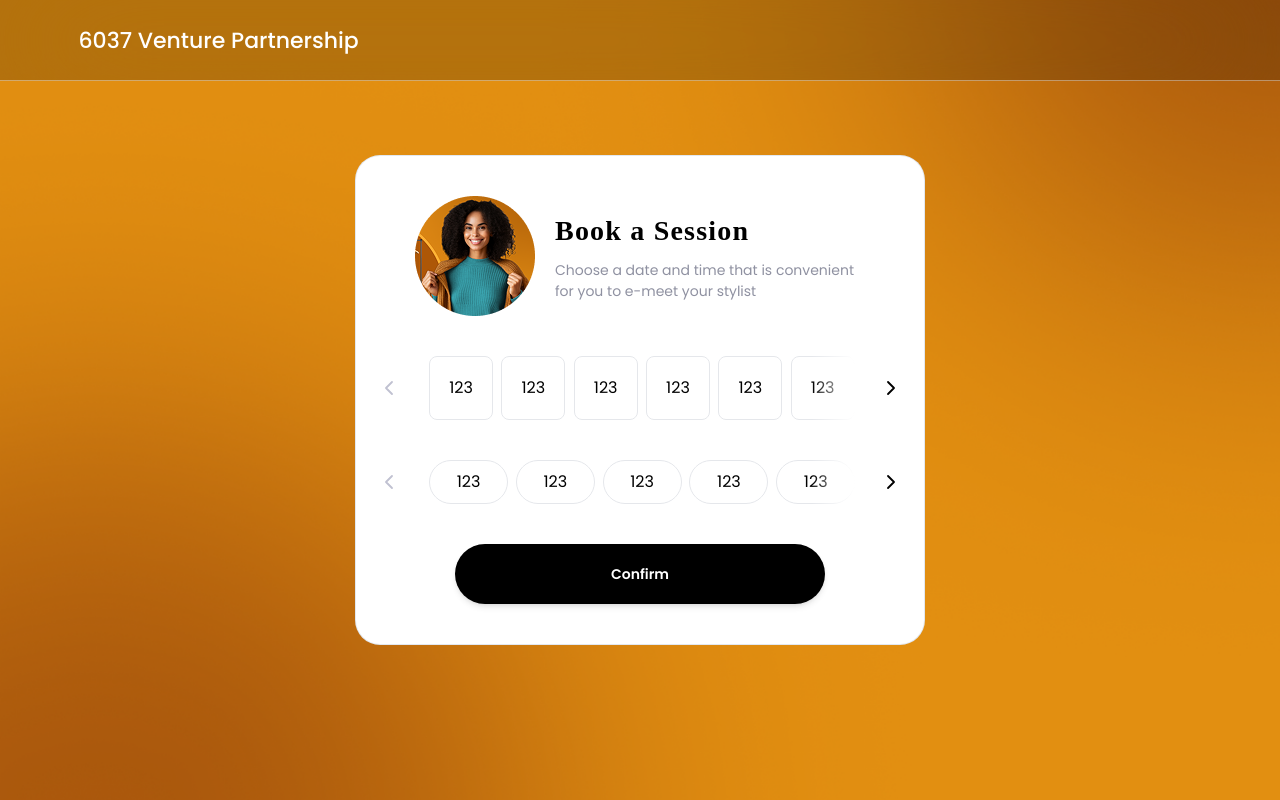
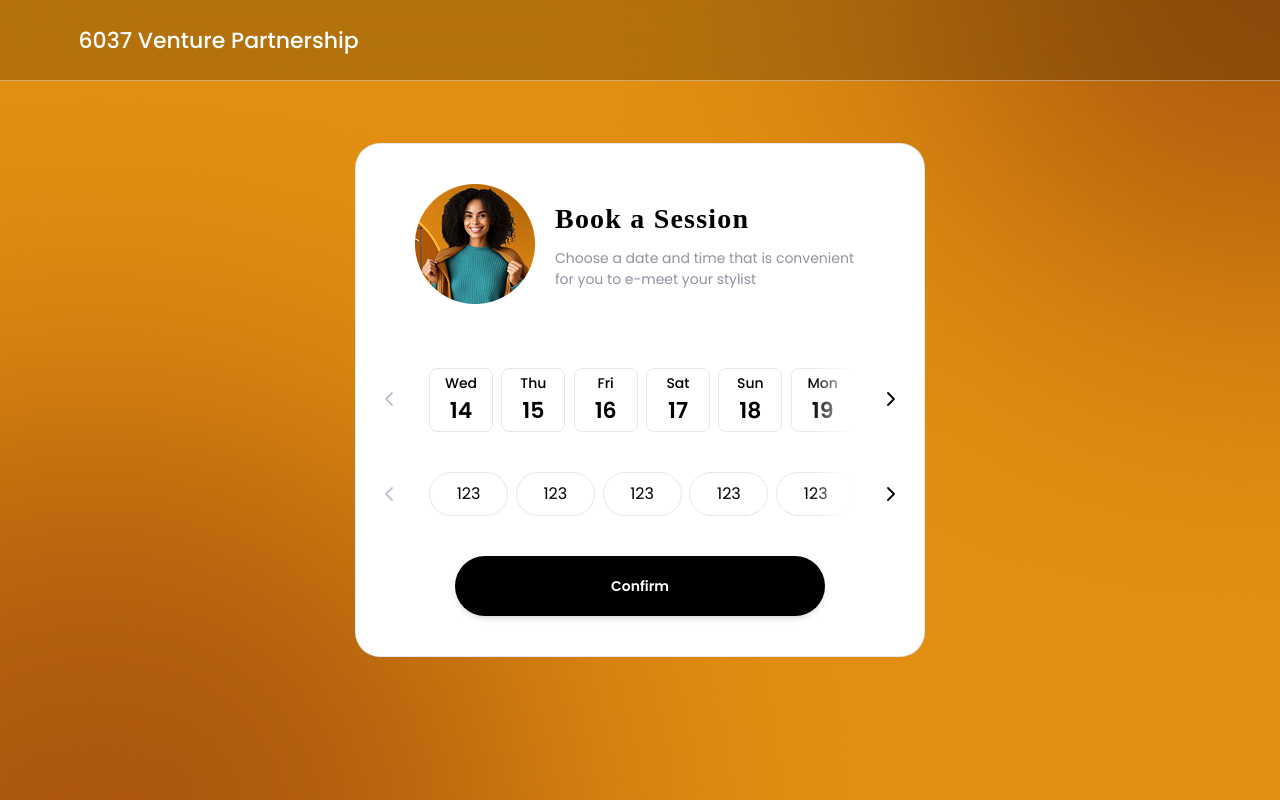
Before and after one commit to anatolii-pyroh/6037-test-task, a Next.js app: page / in a window 1280 px wide. Built offline with nearby package versions, Linux system fonts and the light colour scheme; a web font is replaced by a local one; what @mertasan/tailwindcss-variables would draw is missing.

Commit message:
Added generation of 6 weeks date ranges

```diff
--- a/package.json
+++ b/package.json
@@ -21,6 +21,7 @@
     "class-variance-authority": "^0.7.1",
     "clsx": "^2.1.1",
     "cmdk": "^1.1.1",
+    "date-fns": "^4.1.0",
     "decimal.js-light": "^2.5.1",
     "embla-carousel-autoplay": "^8.6.0",
     "embla-carousel-react": "^8.6.0",
--- a/src/components/ui/carousel/carousel-navigation-buttons.tsx
+++ b/src/components/ui/carousel/carousel-navigation-buttons.tsx
@@ -1,10 +1,14 @@
 import { CarouselNext, CarouselPrevious } from "@/components/ui/carousel";
 
-const CarouselNavigationButtons = () => {
+interface Props {
+  className?: string;
+}
+
+const CarouselNavigationButtons = ({ className }: Props) => {
   return (
     <>
-      <CarouselPrevious />
-      <CarouselNext />
+      <CarouselPrevious className={className} />
+      <CarouselNext className={className} />
     </>
   );
 };
--- a/src/components/ui/carousel/index.tsx
+++ b/src/components/ui/carousel/index.tsx
@@ -185,7 +185,7 @@ const CarouselContent = React.forwardRef<
     <div
       ref={carouselRef}
       style={{ maskImage: getMaskImage() }}
-      className="overflow-hidden"
+      className="overflow-x-hidden"
     >
       <div
         ref={ref}
--- a/src/components/views/book-session-view/components/date-selector.tsx
+++ b/src/components/views/book-session-view/components/date-selector.tsx
@@ -1,33 +1,45 @@
 "use client";
 
 import {
-  Carousel,
-  CarouselContent,
-  CarouselItem,
-} from "@/components/ui/carousel";
-import CarouselNavigationButtons from "@/components/ui/carousel/carousel-navigation-buttons";
+  addWeeks,
+  eachDayOfInterval,
+  format,
+  isFirstDayOfMonth,
+  isLastDayOfMonth,
+  startOfDay,
+} from "date-fns";
+import { useState } from "react";
+
+import { SessionDateInfo } from "@/typings/date.type";
+
+import DaySelector from "@/components/views/book-session-view/components/day-selector";
+import TimeSelector from "@/components/views/book-session-view/components/time-selector";
 
 const DateSelector = () => {
+  // generating dates ranges for the next 6 weeks
+  const [dateRanges, setDateRanges] = useState<SessionDateInfo[]>(() => {
+    const today = startOfDay(new Date());
+    const endDate = startOfDay(addWeeks(today, 6));
+
+    const dateRange = eachDayOfInterval({ start: today, end: endDate });
+
+    return dateRange.map((date) => ({
+      date,
+      dayName: format(date, "EEE"),
+      dayNumber: format(date, "d"),
+      month: format(date, "MMM"),
+      timestamp: Math.floor(date.getTime() / 1000),
+      isFirstDay: isFirstDayOfMonth(date),
+      isLastDay: isLastDayOfMonth(date),
+    })) as SessionDateInfo[];
+  });
+
   return (
-    <Carousel>
-      <CarouselContent>
-        {Array.from({ length: 10 }).map((_, index) => (
-          <DateSelectorItem key={index} />
-        ))}
-      </CarouselContent>
+    <>
+      <DaySelector dates={dateRanges} />
 
-      <CarouselNavigationButtons />
-    </Carousel>
-  );
-};
-
-const DateSelectorItem = () => {
-  return (
-    <CarouselItem className="basis-1/5 lg:basis-1/6">
-      <div className="px-1">
-        <button className="size-16 rounded-lg border px-4 py-2">123</button>
-      </div>
-    </CarouselItem>
+      <TimeSelector />
+    </>
   );
 };
 
--- /dev/null
+++ b/src/components/views/book-session-view/components/day-selector-item.tsx
@@ -0,0 +1,30 @@
+import { CarouselItem } from "@/components/ui/carousel";
+import { Typography } from "@/components/ui/typography";
+import { SessionDateInfo } from "@/typings/date.type";
+
+interface Props {
+  dateInfo: SessionDateInfo;
+}
+
+const DaySelectorItem = ({ dateInfo }: Props) => {
+  const showMonth = dateInfo.isFirstDay || dateInfo.isLastDay;
+
+  return (
+    <CarouselItem className=" basis-1/5 lg:basis-1/6">
+      <div className="relative px-1">
+        {showMonth ? (
+          <Typography size="sm" color="foreground">
+            {dateInfo.month}
+          </Typography>
+        ) : null}
+
+        <button className="flex size-16 flex-col items-center justify-center rounded-lg border px-4 py-2 transition-colors hoverable:hover:bg-muted">
+          <span className="text-sm font-medium">{dateInfo.dayName}</span>
+          <span className="text-lg font-semibold">{dateInfo.dayNumber}</span>
+        </button>
+      </div>
+    </CarouselItem>
+  );
+};
+
+export default DaySelectorItem;
--- /dev/null
+++ b/src/components/views/book-session-view/components/day-selector.tsx
@@ -0,0 +1,30 @@
+"use client";
+
+import { Carousel, CarouselContent } from "@/components/ui/carousel";
+import CarouselNavigationButtons from "@/components/ui/carousel/carousel-navigation-buttons";
+import DaySelectorItem from "@/components/views/book-session-view/components/day-selector-item";
+import { SessionDateInfo } from "@/typings/date.type";
+
+interface Props {
+  dates: SessionDateInfo[];
+}
+
+const DaySelector = (props: Props) => {
+  const { dates } = props;
+
+  if (dates.length === 0) return <>Loading</>;
+
+  return (
+    <Carousel opts={{ dragFree: true, slidesToScroll: 6 }}>
+      <CarouselContent className="items-end">
+        {dates.map((dateInfo, index) => (
+          <DaySelectorItem key={index} dateInfo={dateInfo} />
+        ))}
+      </CarouselContent>
+
+      <CarouselNavigationButtons className="lg:top-[calc(50%+10.5px)]" />
+    </Carousel>
+  );
+};
+
+export default DaySelector;
--- a/src/components/views/book-session-view/index.tsx
+++ b/src/components/views/book-session-view/index.tsx
@@ -4,7 +4,6 @@ import { Button } from "@/components/ui/button";
 import { Card } from "@/components/ui/card";
 import { Typography } from "@/components/ui/typography";
 import DateSelector from "@/components/views/book-session-view/components/date-selector";
-import TimeSelector from "@/components/views/book-session-view/components/time-selector";
 
 const BookSessionView = () => {
   return (
@@ -31,8 +30,6 @@ const BookSessionView = () => {
 
         <DateSelector />
 
-        <TimeSelector />
-
         <Button className="w-full max-w-[370px]">Confirm</Button>
       </Card>
     </div>
```
Also changed, not shown: src/typings/date.type.ts (added, +9 -0 lines), 1 other file (tests, documents, lock files or other folders).
